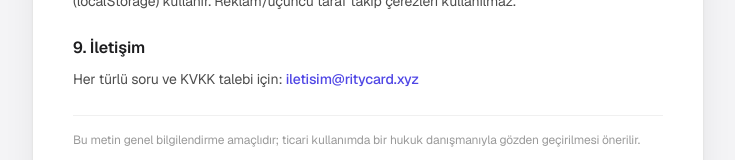
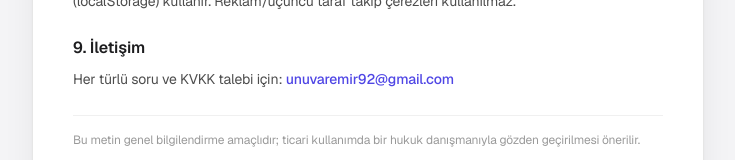
Before and after one commit to Unuvarr/dijital-kartvizit, a Next.js app: page /gizlilik in a window 1280 px wide. Shown: the part 1215-1375 px from the top of the page, without its empty margins (272-1007 px from the left). Built offline with nearby package versions, Linux system fonts and the light colour scheme.

Commit message:
chore: KVKK iletisim e-postasi guncellendi

```diff
--- a/app/gizlilik/page.tsx
+++ b/app/gizlilik/page.tsx
@@ -8,7 +8,7 @@ export const metadata: Metadata = {
 };
 
 // İletişim e-postanı buraya yaz (gerçek, ulaşılabilir bir adres olmalı).
-const CONTACT_EMAIL = "iletisim@ritycard.xyz";
+const CONTACT_EMAIL = "unuvaremir92@gmail.com";
 const LAST_UPDATED = "16 Haziran 2026";
 
 export default function GizlilikPage() {
```
